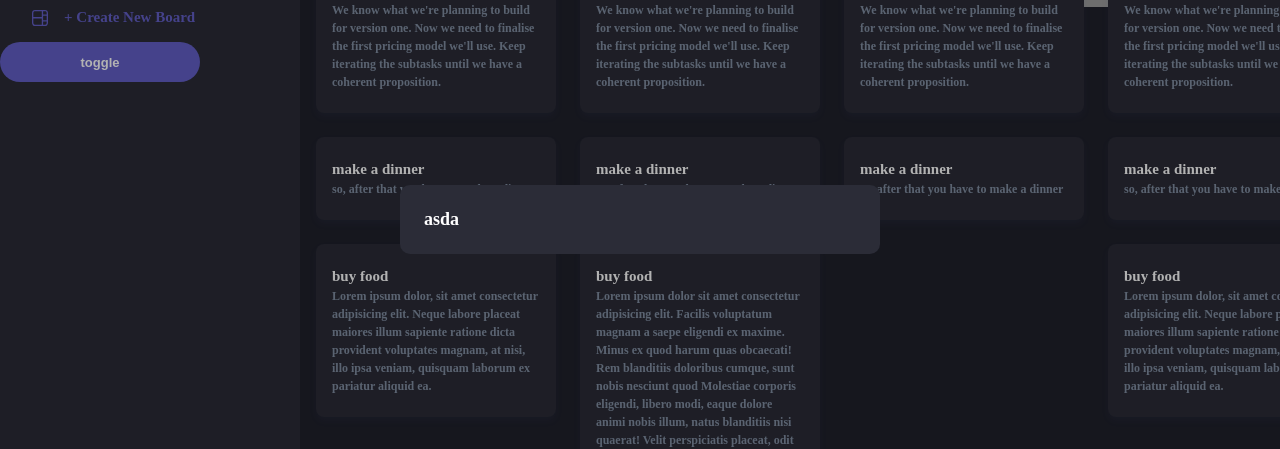
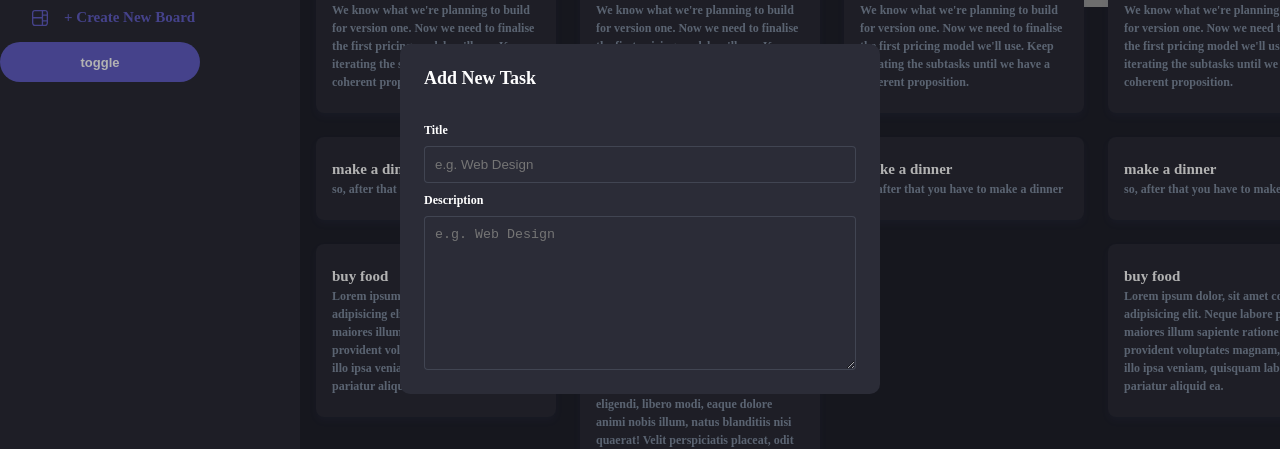
Before and after one commit to levaniakobidze/task_menagment_app, a React (Vite) app: page / in a window 1280 px wide. Shown: the part 181-630 px from the top of the page. Built offline with nearby package versions, Linux system fonts and the light colour scheme; grey boxes are pictures that could not be loaded.

Commit message:
feat: add addTask modal

```diff
--- a/src/components/Modals/AddTask/AddTaskModal.tsx
+++ b/src/components/Modals/AddTask/AddTaskModal.tsx
@@ -1,19 +1,31 @@
 import React, { useContext } from "react";
 import {
-  AddBoardModalInner,
-  AddBoardModalOverlay,
-} from "../../styles/AddBoardModal/AddBoardModal";
+  AddTaskModalOevrlay,
+  AddTaskModalInner,
+  AddTaskInputs,
+  Input,
+} from "../../styles/AddTaskModal/AddTaskModal";
 import { TodosContext } from "../../../context/todosContext";
 
 const AddTaskModal = () => {
   const { setShowAddTaskModal } = useContext(TodosContext);
 
   return (
-    <AddBoardModalOverlay onClick={() => setShowAddTaskModal(false)}>
-      <AddBoardModalInner>
-        <h2>asda</h2>
-      </AddBoardModalInner>
-    </AddBoardModalOverlay>
+    <AddTaskModalOevrlay onClick={() => setShowAddTaskModal(false)}>
+      <AddTaskModalInner onClick={(e) => e.stopPropagation()}>
+        <h2>Add New Task</h2>
+        <AddTaskInputs>
+          <Input>
+            <label htmlFor="board_name">Title</label>
+            <input type="text" placeholder="e.g. Web Design" />
+          </Input>
+          <Input>
+            <label htmlFor="board_name">Description</label>
+            <textarea placeholder="e.g. Web Design" />
+          </Input>
+        </AddTaskInputs>
+      </AddTaskModalInner>
+    </AddTaskModalOevrlay>
   );
 };
 
--- a/src/components/styles/AddTaskModal/AddTaskModal.ts
+++ b/src/components/styles/AddTaskModal/AddTaskModal.ts
@@ -33,3 +33,55 @@ export const AddTaskModalInner = styled.div`
     line-height: normal;
   }
 `;
+
+export const AddTaskInputs = styled.div`
+  width: 100%;
+  margin-top: 24px;
+  display: flex;
+  flex-direction: column;
+  label {
+    color: #fff;
+    font-family: Plus Jakarta Sans;
+    font-size: 12px;
+    font-style: normal;
+    font-weight: 700;
+    line-height: normal;
+    margin-bottom: 8px;
+  }
+  h2 {
+    color: ${({ theme }) => theme.colors.fonts.primary};
+    font-family: Plus Jakarta Sans;
+    font-size: 12px;
+    font-style: normal;
+    font-weight: 700;
+    line-height: normal;
+    margin-top: 24px;
+  }
+  input {
+    background-color: transparent;
+    border: 1px solid rgba(130, 143, 163, 0.25);
+    background: var(--dark-grey, #2b2c37);
+    padding: 10px;
+    outline: none;
+    border-radius: 4px;
+    color: white;
+    flex: 1;
+  }
+  textarea {
+    background-color: transparent;
+    border: 1px solid rgba(130, 143, 163, 0.25);
+    background: var(--dark-grey, #2b2c37);
+    padding: 10px;
+    outline: none;
+    border-radius: 4px;
+    color: white;
+    padding-bottom: 112px;
+    flex: 1;
+  }
+`;
+
+export const Input = styled.div`
+  display: flex;
+  flex-direction: column;
+  margin-top: 10px;
+`;
```
